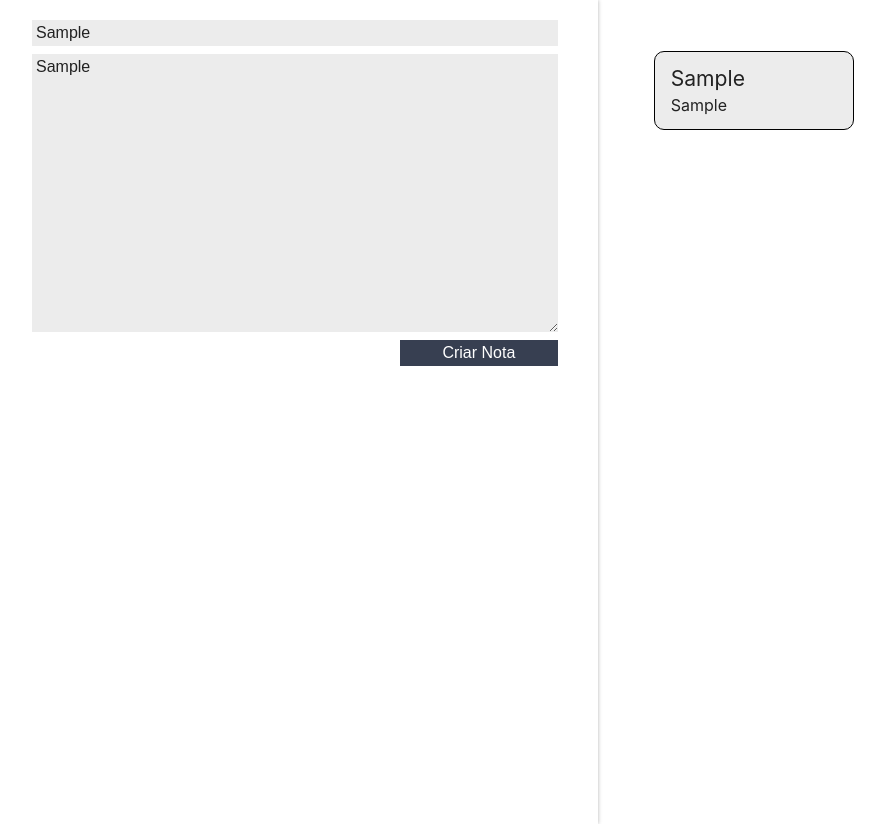
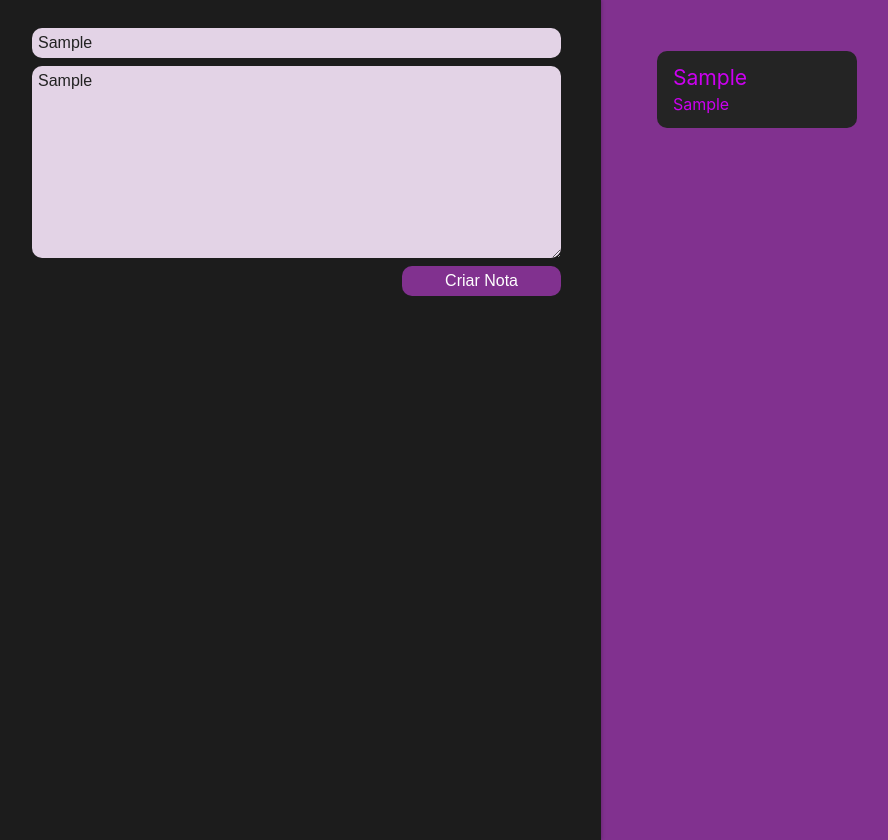
Before and after one commit to lucasellery/react-notes, a React (Create React App) app: page / in a window 1280 px wide. Both pictures are taken after typing "Sample", "Sample" into the empty fields and a click on the button "Criar Nota". Shown: the whole page, without its empty margins (8-896 px from the left). Built offline with nearby package versions, Linux system fonts and the light colour scheme; the HTML template or start-up script is replaced by a standard one.

Commit message:
Css updated

```diff
--- a/src/assets/App.css
+++ b/src/assets/App.css
@@ -6,6 +6,6 @@
     --primaria: #58a4b0;
     --secundaria: #373f51;
     --secundaria-ativa: #cccccc;
-    --fundo: #ffffff;
+    --fundo: rgb(129, 49, 143);
     --fundo-detalhes: #ececec;
 }
--- a/src/assets/index.css
+++ b/src/assets/index.css
@@ -447,6 +447,7 @@ body {
     sans-serif;
   -webkit-font-smoothing: antialiased;
   -moz-osx-font-smoothing: grayscale;
+  background-color: rgba(0, 0, 0, 0.89);
 }
 
 code {
--- a/src/components/CardNota/style.css
+++ b/src/components/CardNota/style.css
@@ -3,14 +3,14 @@ li {
 }
 
 .card-nota {
+  color: rgb(204, 0, 240);
   display: flex;
   flex-direction: column;
   align-items: flex-start;
   justify-content: space-between;
-  background-color: var(--fundo-detalhes);
+  background-color: rgb(36, 36, 36);
   border-radius: 10px;
   flex-wrap: wrap;
-  border: 1px solid black;
   padding: 16px;
   margin: 15px 20px;
 }
@@ -22,12 +22,12 @@ li {
   align-items: center;
 }
 
+.card-nota-titulo {
+  font-size: 1.2em;
+  margin-right: 12px;
+}
+
 .card-nota-texto {
   margin-top: 8px;
   font-size: 1em;
 }
-
-.card-nota-titulo {
-  font-size: 1.2em;
-  margin-right: 12px;
-}
--- a/src/components/FormularioCadastro/FormularioCadastro.jsx
+++ b/src/components/FormularioCadastro/FormularioCadastro.jsx
@@ -39,7 +39,7 @@ class FormularioCadastro extends Component {
         />
 
         <textarea
-          rows={15}
+          rows={10}
           placeholder="Escreva sua nota"
           className="form-cadastro_input"
           onChange={this._handleMudancaTexto.bind(this)}
--- a/src/components/FormularioCadastro/style.css
+++ b/src/components/FormularioCadastro/style.css
@@ -5,23 +5,30 @@
   min-height: 100vh;
   display: flex;
   flex-direction: column;
-  padding: 12px 40px;
+  padding: 20px 40px;
 }
 .form-cadastro_input {
   margin-top: 8px;
-  padding: 4px;
+  padding: 6px;
   border: none;
-  background-color: var(--fundo-detalhes);
+  background-color: rgb(227, 211, 230);
   font-family: Arial, Helvetica, sans-serif;
   font-weight: 100;
+  border-radius: 10px;
 }
 
 .form-cadastro_submit {
   align-self: flex-end;
   width: 30%;
-  background-color: var(--secundaria);
+  background-color: rgb(129, 49, 143);
+  transition: 1.2s;
   color: white;
   font-weight: 400;
+  border-radius: 10px;
+}
+
+.form-cadastro_submit:hover {
+  background-color: rgb(81, 22, 92);
 }
 
 .form-cadastro_submit:active {
--- a/src/components/ListaDeNotas/ListaDeNotas.jsx
+++ b/src/components/ListaDeNotas/ListaDeNotas.jsx
@@ -9,10 +9,9 @@ class ListaDeNotas extends Component {
         {this.props.notas.map((nota, index) => {
           return (
             <li className="lista-notas_item" key={index}>
-              <CardNota titulo={nota.titulo} texto={nota.texto}/>
+              <CardNota titulo={nota.titulo} texto={nota.texto} />
             </li>
           );
-
         })}
       </ul>
     );
```
